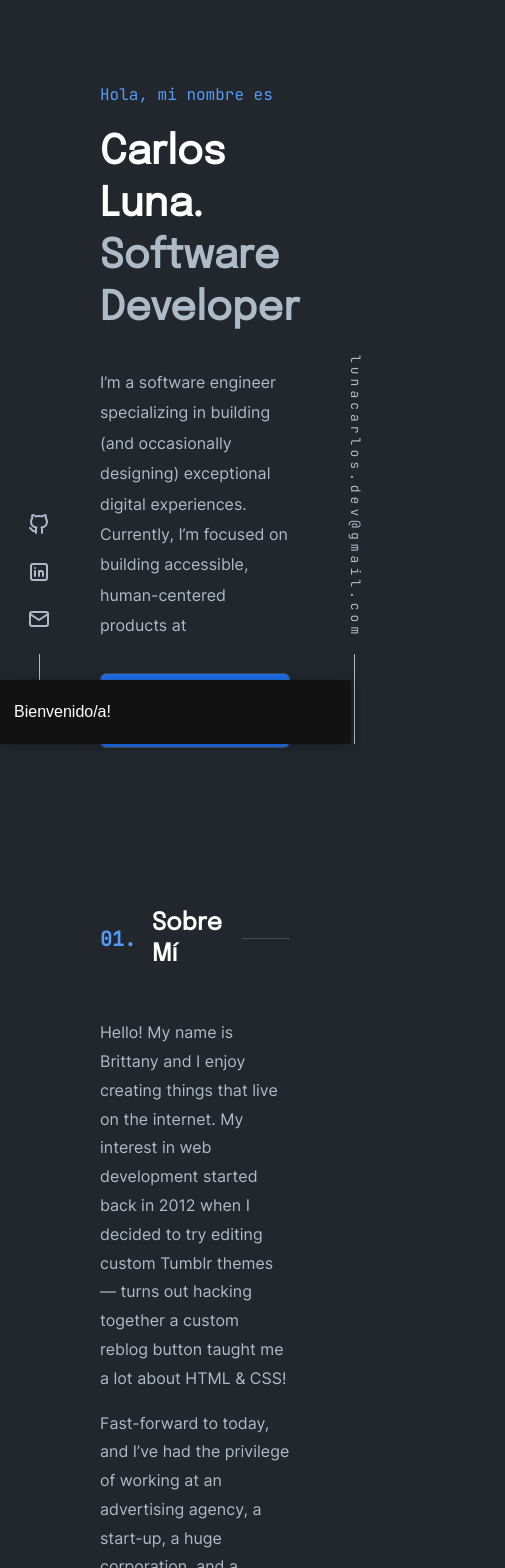
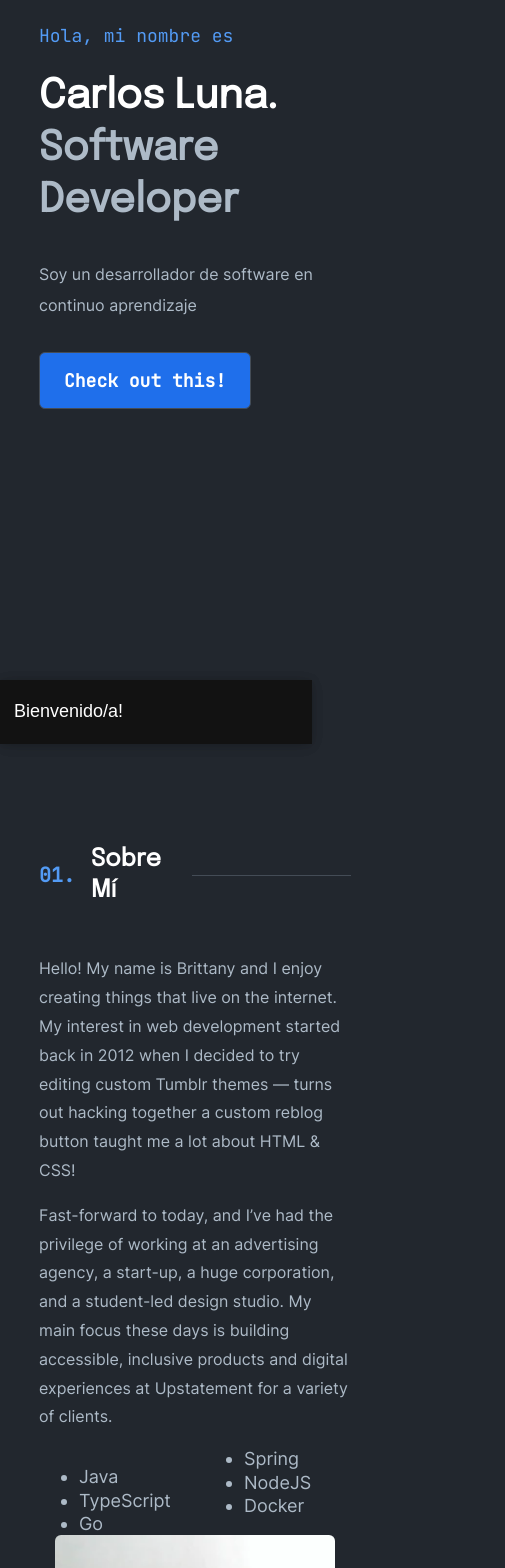
Before and after one commit to Geomoon/portfolio-v1, a Next.js app: page / in a window 390 px wide. Shown: the part 100-1668 px from the top of the page, 505 px wide, since content can reach past the window. Built offline with nearby package versions, Linux system fonts and the light colour scheme.

Commit message:
media querys

```diff
--- a/components/EmailBar.module.css
+++ b/components/EmailBar.module.css
@@ -28,3 +28,9 @@
   transform: translateY(-4px);
   font-size: medium;
 }
+
+@media (max-width: 720px) {
+  #email_bar {
+    display: none;
+  }
+}
--- a/components/Header.module.css
+++ b/components/Header.module.css
@@ -1,8 +1,19 @@
 .header {
   background-color: var(--bg-secondady);
   padding: .5rem 2rem;
-  box-sizing: content-box;
   border-bottom: 1px solid var(--border-color);
+}
+
+@media(max-width: 768px) {
+  .header {
+    min-width: max-content;
+  }
+}
+
+@media(max-width: 480px) {
+  .header {
+    display: none;
+  }
 }
 
 .header > nav {
--- a/components/SocialLinks.module.css
+++ b/components/SocialLinks.module.css
@@ -31,3 +31,9 @@
   color: var(--primary);
   transform: translateY(-4px);
 }
+
+@media (max-width: 480px) {
+  #social_links {
+    display: none;
+  }
+}
--- a/components/Welcome.tsx
+++ b/components/Welcome.tsx
@@ -28,9 +28,9 @@ export const Welcome = () => {
     <h1>Carlos Luna.</h1>
     <h1 className='fade_text'>Software Developer</h1>
     <p className={styles.paragraph} >
-    I’m a software engineer specializing in building (and occasionally designing) exceptional digital experiences. Currently, I’m focused on building accessible, human-centered products at</p>
-
-      <Link href={'/'} >
+    Soy un desarrollador de software en continuo aprendizaje
+    </p>
+      <Link href={'/#about'} >
         <a className='action_button'>
           Check out this!
         </a>
--- a/components/contactcard.module.css
+++ b/components/contactcard.module.css
@@ -44,12 +44,19 @@
   gap: 1rem;
 }
 
+@media (max-width: 768px) {
+  .links_section {
+    flex-direction: column;
+  }
+}
+
 .links_section a {
   transition: 200ms;
   padding: 1rem 1.5rem;
   border-radius: 6px;
   border: 1px solid var(--border-color);
   color: var(--color-light);
+  text-align: center;
 }
 
 .links_section .mail_link {
--- a/components/sections/AboutMe.tsx
+++ b/components/sections/AboutMe.tsx
@@ -7,6 +7,11 @@ type Props = {
 }
 
 export const AboutMe = ({ anchorId }: Props) => {
+
+  const techList = [
+  'Java', 'TypeScript', 'Go', 'Spring', 'NodeJS', 'Docker'
+  ];
+
   return (
     <div className='card' >
       <a id={anchorId}></a>
@@ -19,6 +24,11 @@ Hello! My name is Brittany and I enjoy creating things that live on the internet
           <p>
 Fast-forward to today, and I’ve had the privilege of working at an advertising agency, a start-up, a huge corporation, and a student-led design studio. My main focus these days is building accessible, inclusive products and digital experiences at Upstatement for a variety of clients.
           </p>
+          <div className={styles.tech_list}>
+            <ul>
+              { techList.map((item, index) => <li key={index}>{item}</li>) }
+            </ul>
+          </div>
         </div>
         <div id={styles.photo}>
           <Image src={'/images/photo-color.webp'} layout='responsive' width={300} height={300}
--- a/components/sections/Projects.tsx
+++ b/components/sections/Projects.tsx
@@ -50,7 +50,7 @@ export const Projects = ({ anchorId }: Props) => {
             title="Spring S3 Client API"
             imageURL="/images/s3-api.png"
             techList={['Java', 'REST API', 'Spring', 'Amazon S3']}
-            githubLink="https://github.com/Geomoon/eintegral"
+            githubLink="https://github.com/Geomoon/spring-s3-client-api"
             description={
             <p>
             Proyecto desarrollado en <a href="https://spring.io/projects/spring-boot">Spring Boot</a>, una REST API cliente de <a href="https://aws.amazon.com/es/s3/">Amazon S3</a>, que permite subir archivos a una instancia de almacenamiento S3 y poder consultarlos posteriormente de manera sencilla.
--- a/components/sections/aboutme.module.css
+++ b/components/sections/aboutme.module.css
@@ -31,3 +31,10 @@
     display: block;
   }
 }
+
+.tech_list {
+  columns: 2;
+  -webkit-columns: 2;
+  -moz-columns: 2;
+  list-style-type: armenian;
+}
--- a/components/sections/projects.module.css
+++ b/components/sections/projects.module.css
@@ -102,3 +102,13 @@
   border-radius: 6px;
   font-weight: normal;
 }
+
+@media (max-width: 768px) {
+  .grid_project {
+    display: block;
+  }
+
+  .project_content, .project_content_reverse {
+    margin-bottom: 4rem;
+  }
+}
--- a/styles/globals.css
+++ b/styles/globals.css
@@ -81,6 +81,7 @@ a {
 
 html {
   color-scheme: dark;
+  scroll-behavior: smooth;
 }
 
 .card {
@@ -115,11 +116,22 @@ main {
 
 @media (max-width: 768px) {
   main {
-    padding: 10vh 100px 0;
+    padding: 100px 10vw 0;
+    width: fit-content;
   }
 
-  section.section_content, section * {
-    max-width: 90vw;
+  section {
+    max-width: 100%;
+  }
+}
+
+@media (max-width: 480px) {
+  body {
+    font-size: 18px;
+  }
+
+  p {
+    font-size: medium;
   }
 }
 
@@ -175,7 +187,3 @@ footer a {
   border-radius: 6px;
   border: 2px solid var(--bg-primary);
 }
-
-.body_toast {
-  background-color: #347D39;
-}
```
